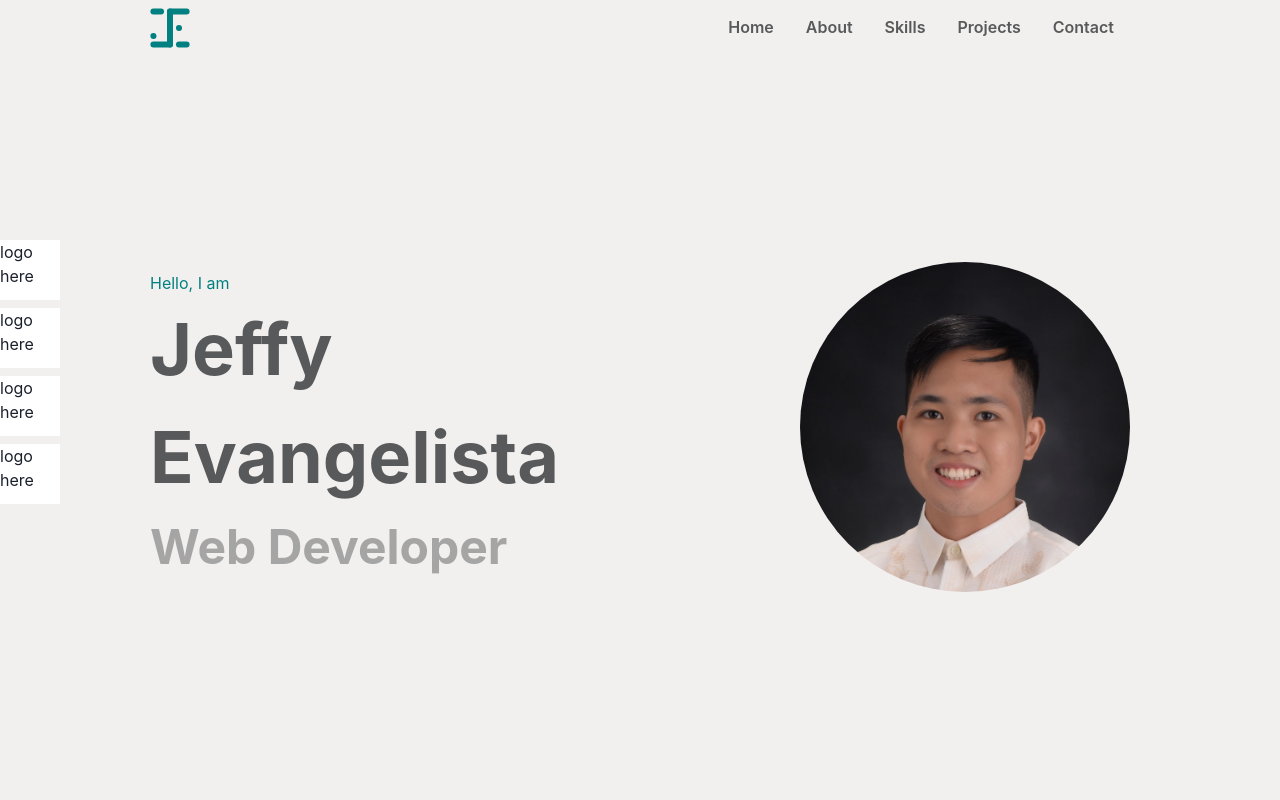
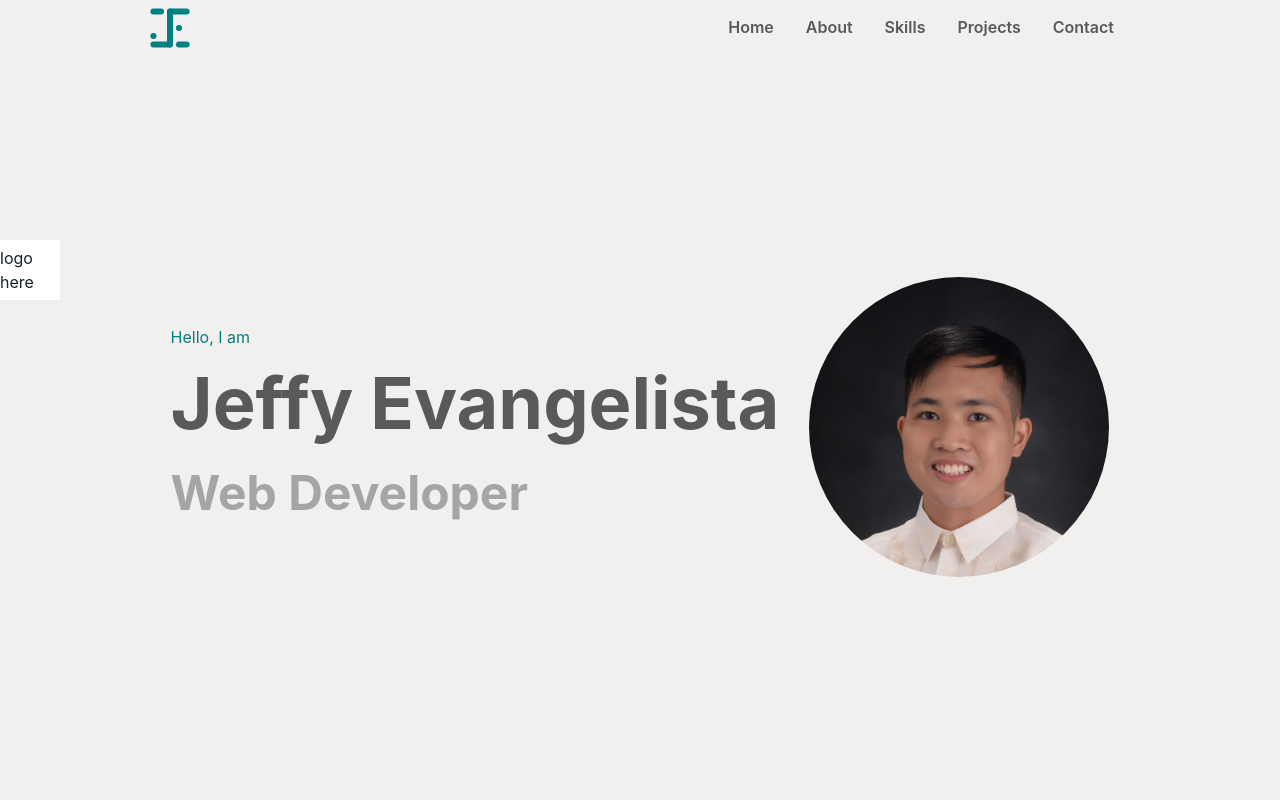
Before and after one commit to jeffy-evangelista/portfolio, a React (Vite) app: page / in a window 1280 px wide. Shown: the top 800 px of the page. Built offline with nearby package versions, Linux system fonts and the light colour scheme.

Commit message:
adjusted some things in hero

```diff
--- a/src/components/Landingpage/Hero.tsx
+++ b/src/components/Landingpage/Hero.tsx
@@ -11,21 +11,21 @@ function Hero() {
       >
         <Flex
           direction={"column"}
-          mr={{ base: "0", md: "70px" }}
+          mr={{ base: "0", md: "30px" }}
           pb={{ base: "20px", md: "0px" }}
         >
           <Text fontSize={"16px"} color={"teal"}>
             Hello, I am
           </Text>
           <Text
-            fontSize={{ base: "30px", sm: "38px", md: "48px", lg: "72px" }}
+            fontSize={{ base: "30px", sm: "38px", md: "40px", lg: "72px" }}
             fontWeight={"bold"}
             color={"brand.darkGrey"}
           >
             Jeffy Evangelista
           </Text>
           <Text
-            fontSize={{ base: "24px", sm: "28px", md: "38px", lg: "48px" }}
+            fontSize={{ base: "24px", sm: "25px", md: "34px", lg: "48px" }}
             fontWeight={"bold"}
             color={"rgba(88, 89, 91, 0.5)"}
           >
@@ -34,7 +34,7 @@ function Hero() {
         </Flex>
         <Image
           borderRadius={"full"}
-          boxSize={{ base: "270px", md: "300px", lg: "330px" }}
+          boxSize={{ base: "250px", md: "270px", lg: "300px" }}
           alt="cover-photo"
           src={ProfilePicture}
         />
--- a/src/components/SocialLinks/SocialLinks.tsx
+++ b/src/components/SocialLinks/SocialLinks.tsx
@@ -1,4 +1,4 @@
-import { Box, Flex, Stack } from "@chakra-ui/react";
+import { Flex, Text } from "@chakra-ui/react";
 import React from "react";
 
 type SocialLinksProps = {};
@@ -11,20 +11,9 @@ const SocialLinks: React.FC<SocialLinksProps> = () => {
       left={0}
       position={"fixed"}
     >
-      <Stack>
-        <Box boxSize={"60px"} bg={"white"}>
-          logo here
-        </Box>
-        <Box boxSize={"60px"} bg={"white"}>
-          logo here
-        </Box>
-        <Box boxSize={"60px"} bg={"white"}>
-          logo here
-        </Box>
-        <Box boxSize={"60px"} bg={"white"}>
-          logo here
-        </Box>
-      </Stack>
+      <Flex bg={"white"} boxSize={"60px"} align={"center"} justify={"center"}>
+        <Text>logo here</Text>
+      </Flex>
     </Flex>
   );
 };
```
